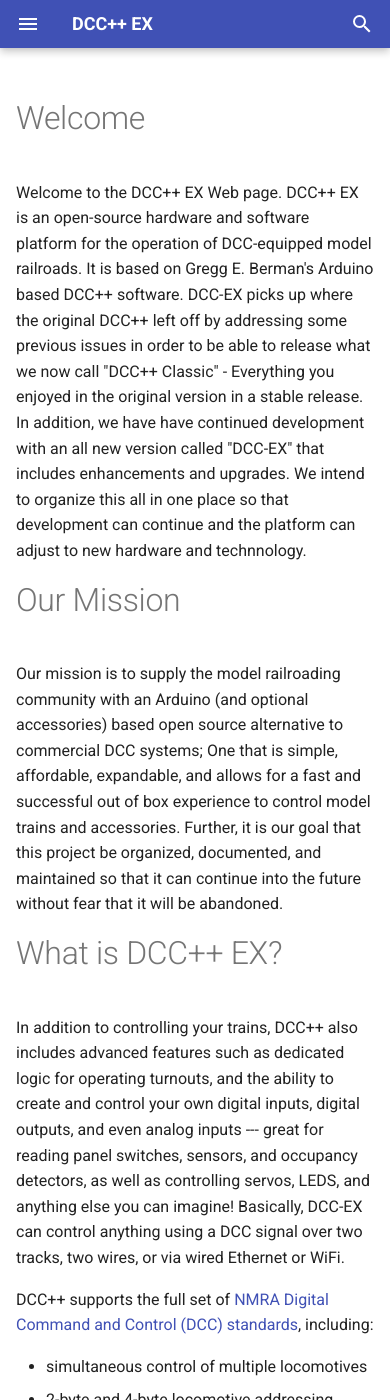
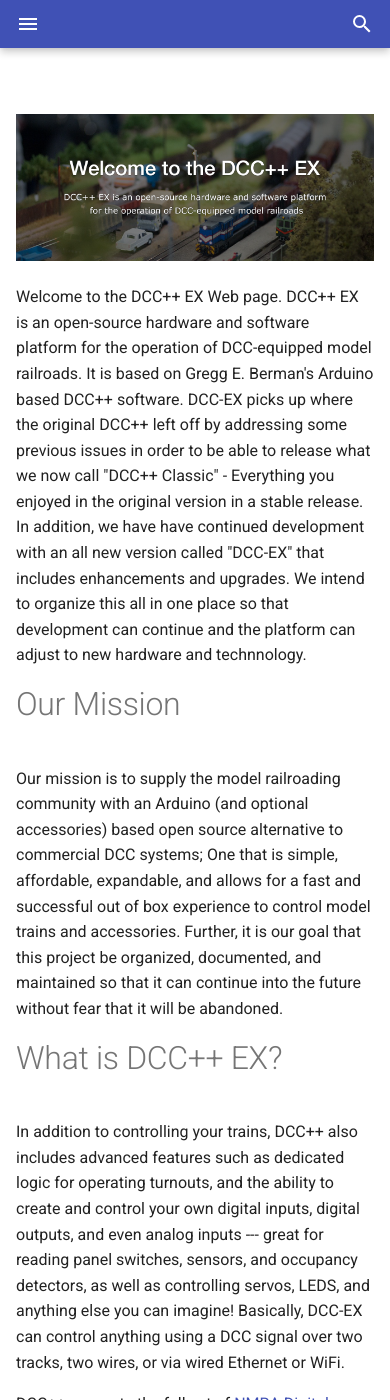
Before and after one commit to DCC-EX/website, an MkDocs documentation site: the page built from docs/index.md, in a window 390 px wide and 1400 px high. Built offline with MkDocs 1.6.1 and Material for MkDocs 9.7.7, drawn with Linux system fonts in a browser that asks for light colours; comment, search, counter and statistics services are not loaded.

Commit message:
Layout and Menu Changes
Added menu items and some layout changes to Navigation bar

```diff
--- a/docs/index.md
+++ b/docs/index.md
@@ -1,4 +1,4 @@
-# Welcome
+![welcome](images/home_welcm.png)
 
 Welcome to the DCC++ EX Web page. DCC++ EX is an open-source hardware and software platform for the operation of DCC-equipped model railroads. It is based on Gregg E. Berman's Arduino based DCC++ software. DCC-EX picks up where the original DCC++ left off by addressing some previous issues in order to be able to release what we now call "DCC++ Classic" - Everything you enjoyed in the original version in a stable release. In addition, we have have continued development with an all new version called "DCC-EX" that includes enhancements and upgrades. We intend to organize this all in one place so that development can continue and the platform can adjust to new hardware and technnology.
 
--- /dev/null
+++ b/docs/stylesheets/extra.css
@@ -0,0 +1,31 @@
+.md-header-nav__button.md-logo{
+    padding: 0;
+    margin: .3rem;
+}
+.md-header-nav__button.md-logo img, .md-header-nav__button.md-logo svg {
+    width: 5.4rem;
+    height: 1.8rem;
+}
+.md-nav--primary .md-nav__title[for="__drawer"] .md-nav__button{
+    left: 2.7rem;
+}
+
+.md-nav--primary .md-nav__title {
+    height: 3.4rem;
+    padding: 0;
+}
+.md-nav__title .md-nav__button.md-logo img,
+.md-nav__title .md-nav__button.md-logo svg {
+    width: 5.4rem;
+    height: 1.8rem;
+}
+@media screen and (max-width: 76.1875em){
+    .md-nav--primary .md-nav__title .md-nav__icon {
+        top: 0.9rem;
+    }
+}
+@media screen and (max-width: 76.1875em){
+    .md-nav--primary .md-nav__title {
+        padding:10px 50px;
+    }
+}
--- a/mkdocs.yml
+++ b/mkdocs.yml
@@ -1,4 +1,4 @@
-site_name: DCC++ EX
+site_name:  ""
 
 theme:
   name: material
@@ -6,18 +6,42 @@
     - instant
     - tabs
   language: en
-  logo: images/logo.png
+  logo: images/logo3.png
   favicon: images/logo.png
 repo_name: DCC-EX/website
 repo_url: https://github.com/DCC-EX/website
 nav:
-  - Home: 'index.md'
+  - Home:
+    - About: 'index.md'
   - Getting Started:
     - Starter Kit: 'starter-kit.md'
-    - Assembly: 'assembly.md'
+    - Assembly: 'starter-kit.md'
+    - Basic Setup: 'starter-kit.md'
+    - Installer Setup: 'starter-kit.md'
+    - Advanced Setup: 'starter-kit.md'
+    - DCC++ EX & JMRI: 'starter-kit.md'
+    - Rail Networking: 'starter-kit.md'
+    - Automation: 'starter-kit.md'
   - Hardware:
+    - Microcontrollers: 'power-supplies.md'
+    - Motor Boards: 'power-supplies.md'
+    - I2C Displays: 'power-supplies.md'
     - Power Supplies: 'power-supplies.md'
+  - API:
+    - Command Station: 'api.md'
+  - Developers Arena:
+    - Base Station: 'da.md'
+  - Tinkerers Court:
+    - Contribute: 'tc.md'
+  - Resources:
+    - Resources: 'resources.md'
+  - Downloads:
+    - DCC++ Basestation: 'downloads.md'
+    - Materials: 'downloads.md'
 
+edit_uri: ''
 markdown_extensions:
   - admonition
   - codehilite
+extra_css:
+  - stylesheets/extra.css
```
Also changed, not shown: docs/api.md (added, +3 -0 lines), docs/da.md (added, +3 -0 lines), docs/downloads.md (added, +3 -0 lines), docs/resources.md (added, +3 -0 lines), docs/tc.md (added, +3 -0 lines), docs/images/home_welcm.png (added), docs/images/logo.png, docs/images/logo2.png (added), docs/images/logo3.png (added), 1 other file.
